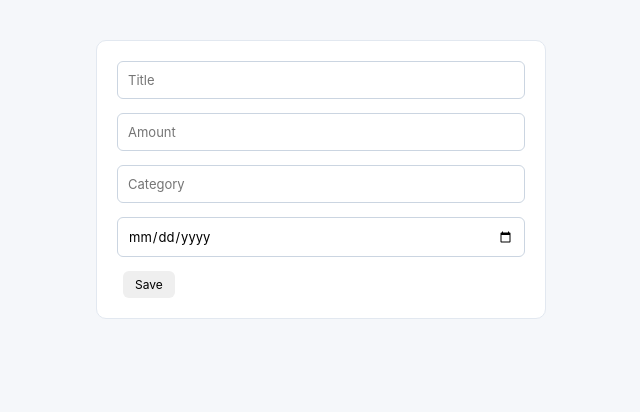
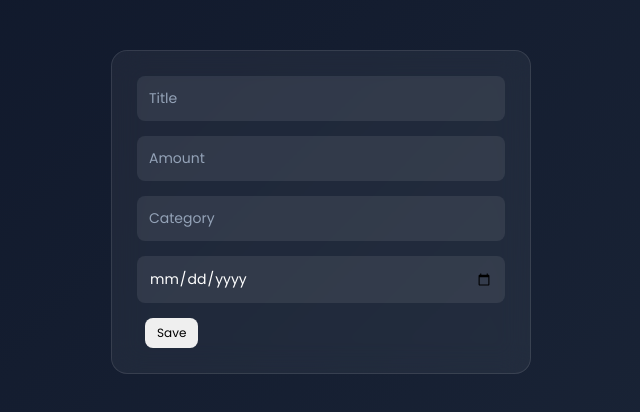
Before and after one commit to suhana118/Expense-Tracker-frontend, a React (Vite) app: page /add in a window 1280 px wide. Shown: the top 412 px of the page, without its empty margins (319-959 px from the left). Built offline with nearby package versions, Linux system fonts and the light colour scheme.

Commit message:
08/04/2026

```diff
--- a/index.html
+++ b/index.html
@@ -3,6 +3,7 @@
   <head>
     <meta charset="UTF-8" />
     <meta name="viewport" content="width=device-width, initial-scale=1.0" />
+    <link href="https://fonts.googleapis.com/css2?family=Poppins:wght@300;400;500;600&display=swap" rel="stylesheet">
     <title>frontend</title>
   </head>
   <body>
--- a/src/App.css
+++ b/src/App.css
@@ -1,22 +1,26 @@
+/* Google Font (add in index.html if not added) */
+/* <link href="https://fonts.googleapis.com/css2?family=Poppins:wght@300;400;500;600&display=swap" rel="stylesheet"> */
+
 /* Reset */
 * {
   margin: 0;
   padding: 0;
   box-sizing: border-box;
-  font-family: 'Inter', sans-serif;
+  font-family: 'Poppins', sans-serif;
 }
 
-/* Body */
+/* Background */
 body {
-  background: #F5F7FA;
-  color: #0F172A;
+  background: linear-gradient(135deg, #0f172a, #1e293b);
+  color: #f1f5f9;
+  min-height: 100vh;
 }
 
 /* Container */
 .container {
-  max-width: 880px;
+  max-width: 900px;
   margin: auto;
-  padding: 30px 20px;
+  padding: 40px 20px;
 }
 
 /* Header */
@@ -24,62 +28,67 @@ body {
   display: flex;
   justify-content: space-between;
   align-items: center;
-  margin-bottom: 25px;
+  margin-bottom: 30px;
 }
 
 h2 {
-  font-size: 24px;
+  font-size: 26px;
   font-weight: 600;
+  background: linear-gradient(90deg, #38bdf8, #6366f1);
+  -webkit-background-clip: text;
+  -webkit-text-fill-color: transparent;
 }
 
 /* Add Button */
 .add-btn {
-  background: #0EA5E9;
+  background: linear-gradient(135deg, #38bdf8, #6366f1);
   color: white;
-  padding: 8px 14px;
-  border-radius: 6px;
+  padding: 8px 16px;
+  border-radius: 20px;
   text-decoration: none;
-  transition: all 0.2s ease;
+  font-size: 14px;
+  transition: 0.3s;
 }
 
 .add-btn:hover {
-  background: #0284C7;
-  transform: translateY(-1px);
+  transform: scale(1.05);
+  box-shadow: 0 4px 20px rgba(99, 102, 241, 0.5);
 }
 
-/* Card */
+/* Card (Glass Effect) */
 .card {
-  background: #FFFFFF;
-  padding: 16px;
-  margin-bottom: 12px;
-  border-radius: 10px;
-  border: 1px solid #E2E8F0;
+  background: rgba(255, 255, 255, 0.05);
+  backdrop-filter: blur(12px);
+  border-radius: 14px;
+  padding: 18px;
+  margin-bottom: 15px;
   display: flex;
   justify-content: space-between;
   align-items: center;
-  transition: all 0.2s ease;
+  border: 1px solid rgba(255, 255, 255, 0.1);
+  transition: 0.3s;
 }
 
 .card:hover {
-  border-color: #0EA5E9;
-  box-shadow: 0 4px 12px rgba(0, 0, 0, 0.08);
+  transform: translateY(-4px);
+  box-shadow: 0 8px 30px rgba(0, 0, 0, 0.4);
 }
 
 /* Text */
 .title {
-  font-size: 15px;
-  font-weight: 600;
+  font-size: 16px;
+  font-weight: 500;
 }
 
 .amount {
-  color: #0EA5E9;
+  color: #38bdf8;
   font-weight: bold;
-  margin-top: 4px;
+  margin-top: 5px;
 }
 
 .meta {
   font-size: 12px;
-  color: #64748B;
+  color: #94a3b8;
   margin-top: 3px;
 }
 
@@ -87,84 +96,84 @@ h2 {
 button {
   border: none;
   padding: 6px 12px;
-  border-radius: 6px;
+  border-radius: 8px;
   cursor: pointer;
-  margin-left: 6px;
+  margin-left: 8px;
   font-size: 12px;
-  transition: all 0.2s ease;
+  transition: 0.3s;
 }
 
 /* Edit */
 .edit-btn {
-  background: #10B981;
+  background: linear-gradient(135deg, #22c55e, #16a34a);
   color: white;
 }
 
 .edit-btn:hover {
-  background: #059669;
-  transform: scale(1.05);
+  transform: scale(1.1);
 }
 
 /* Delete */
 .delete-btn {
-  background: #EF4444;
+  background: linear-gradient(135deg, #ef4444, #dc2626);
   color: white;
 }
 
 .delete-btn:hover {
-  background: #DC2626;
-  transform: scale(1.05);
+  transform: scale(1.1);
 }
 
-/* Actions */
-.actions {
-  display: flex;
-}
-
-/* Form */
+/* Form (Glass UI) */
 form {
-  background: #FFFFFF;
-  padding: 20px;
-  border-radius: 10px;
-  border: 1px solid #E2E8F0;
-  max-width: 450px;
-  margin: 40px auto;
+  max-width: 420px;
+  margin: 50px auto;
+  padding: 25px;
+  border-radius: 16px;
+  background: rgba(255, 255, 255, 0.05);
+  backdrop-filter: blur(15px);
+  border: 1px solid rgba(255, 255, 255, 0.1);
 }
 
 /* Inputs */
 input, select {
   width: 100%;
-  padding: 10px;
-  margin-bottom: 14px;
-  border-radius: 6px;
-  border: 1px solid #CBD5E1;
-  font-size: 13px;
-  transition: border 0.2s ease;
+  padding: 12px;
+  margin-bottom: 15px;
+  border-radius: 8px;
+  border: none;
+  background: rgba(255, 255, 255, 0.08);
+  color: white;
+  font-size: 14px;
+}
+
+input::placeholder {
+  color: #94a3b8;
 }
 
 input:focus {
-  border-color: #0EA5E9;
-  outline: none;
+  outline: 1px solid #38bdf8;
 }
 
 /* Submit */
 .submit-btn {
-  background: #0EA5E9;
+  background: linear-gradient(135deg, #38bdf8, #6366f1);
   color: white;
   width: 100%;
-  padding: 10px;
+  padding: 12px;
+  border-radius: 10px;
   font-weight: 500;
 }
 
 .submit-btn:hover {
-  background: #0284C7;
+  transform: scale(1.03);
+  box-shadow: 0 6px 25px rgba(56, 189, 248, 0.5);
 }
 
 /* Empty */
 .empty {
   text-align: center;
   margin-top: 40px;
-  color: #64748B;
+  color: #94a3b8;
 }
 
 /* Loading */
@@ -173,7 +182,7 @@ input:focus {
   margin-top: 40px;
 }
 
-/* 📱 Mobile Responsive */
+/* Mobile */
 @media (max-width: 600px) {
   .card {
     flex-direction: column;
@@ -188,7 +197,7 @@ input:focus {
 
   .header {
     flex-direction: column;
-    gap: 10px;
+    gap: 12px;
     align-items: flex-start;
   }
 }
```
